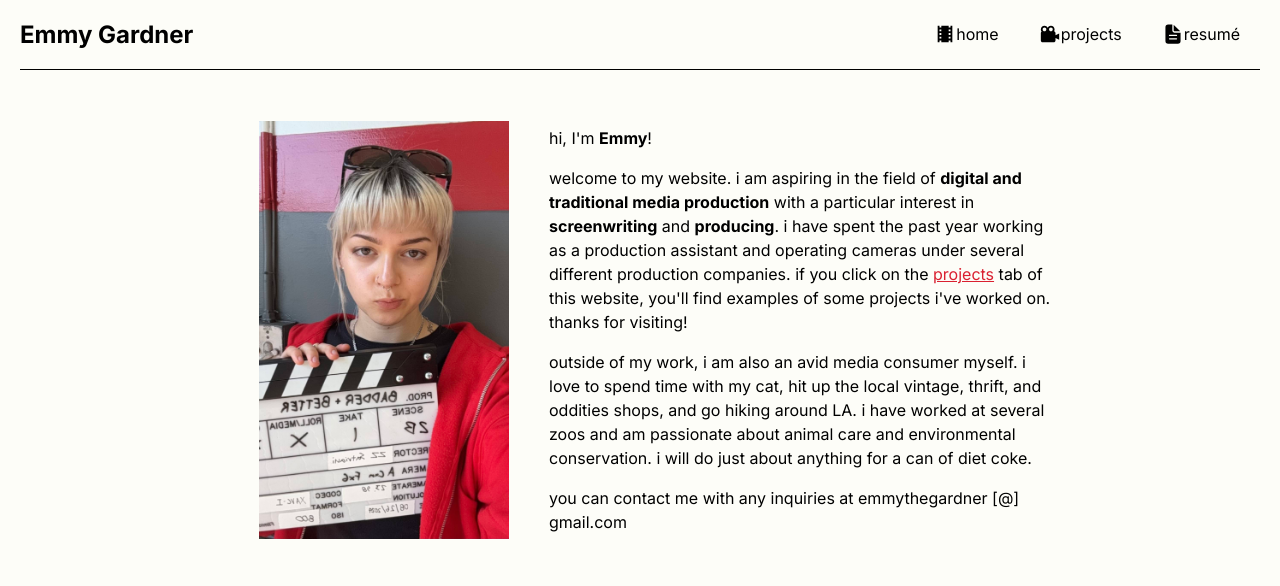
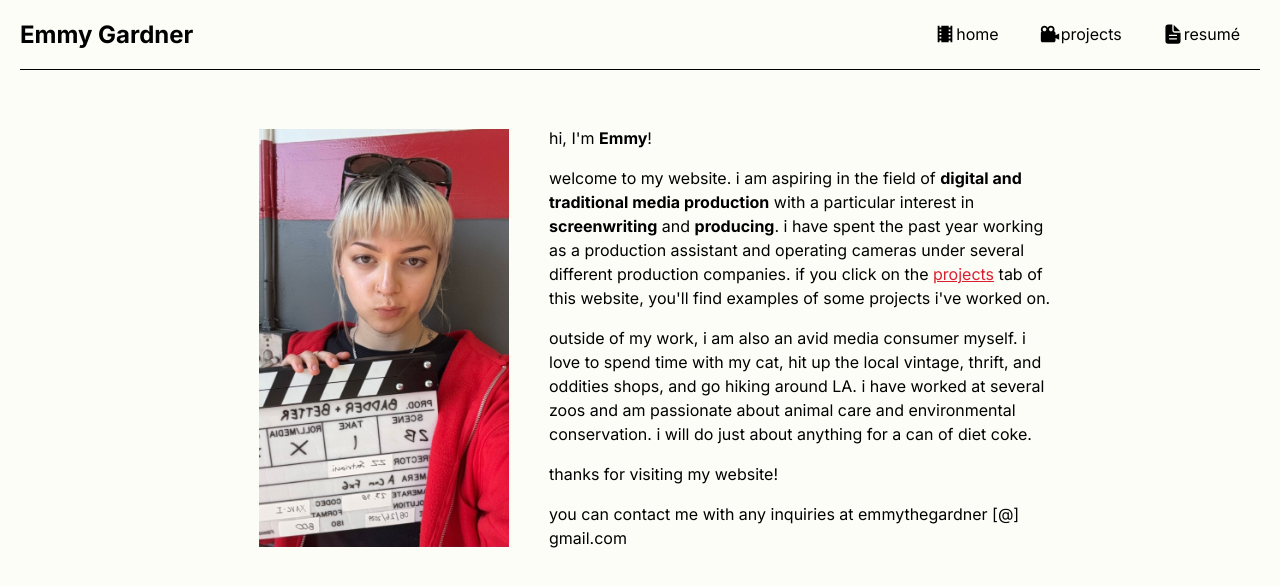
Before and after one commit to gracebmanning/emmy-portfolio, a React (Create React App) app: page / in a window 1280 px wide. Shown: the top 586 px of the page. Built offline with nearby package versions, Linux system fonts and the light colour scheme.

Commit message:
update home bio

```diff
--- a/src/components/Home/home.js
+++ b/src/components/Home/home.js
@@ -15,10 +15,12 @@ export default function Home(){
                         i am aspiring in the field of <b>digital and traditional media production</b> with a particular interest in <b>screenwriting</b> and <b>producing</b>.
                         i have spent the past year working as a production assistant and operating cameras under several different production companies.
                         if you click on the <a id='projectsLink' href='/projects'>projects</a> tab of this website, you'll find examples of some projects i've worked on.
-                        thanks for visiting!
                     </p>
                     <p>
                         outside of my work, i am also an avid media consumer myself. i love to spend time with my cat, hit up the local vintage, thrift, and oddities shops, and go hiking around LA. i have worked at several zoos and am passionate about animal care and environmental conservation. i will do just about anything for a can of diet coke.
+                    </p>
+                    <p>
+                        thanks for visiting my website!
                     </p>
                     <p>
                         you can contact me with any inquiries at emmythegardner [@] gmail.com
```
